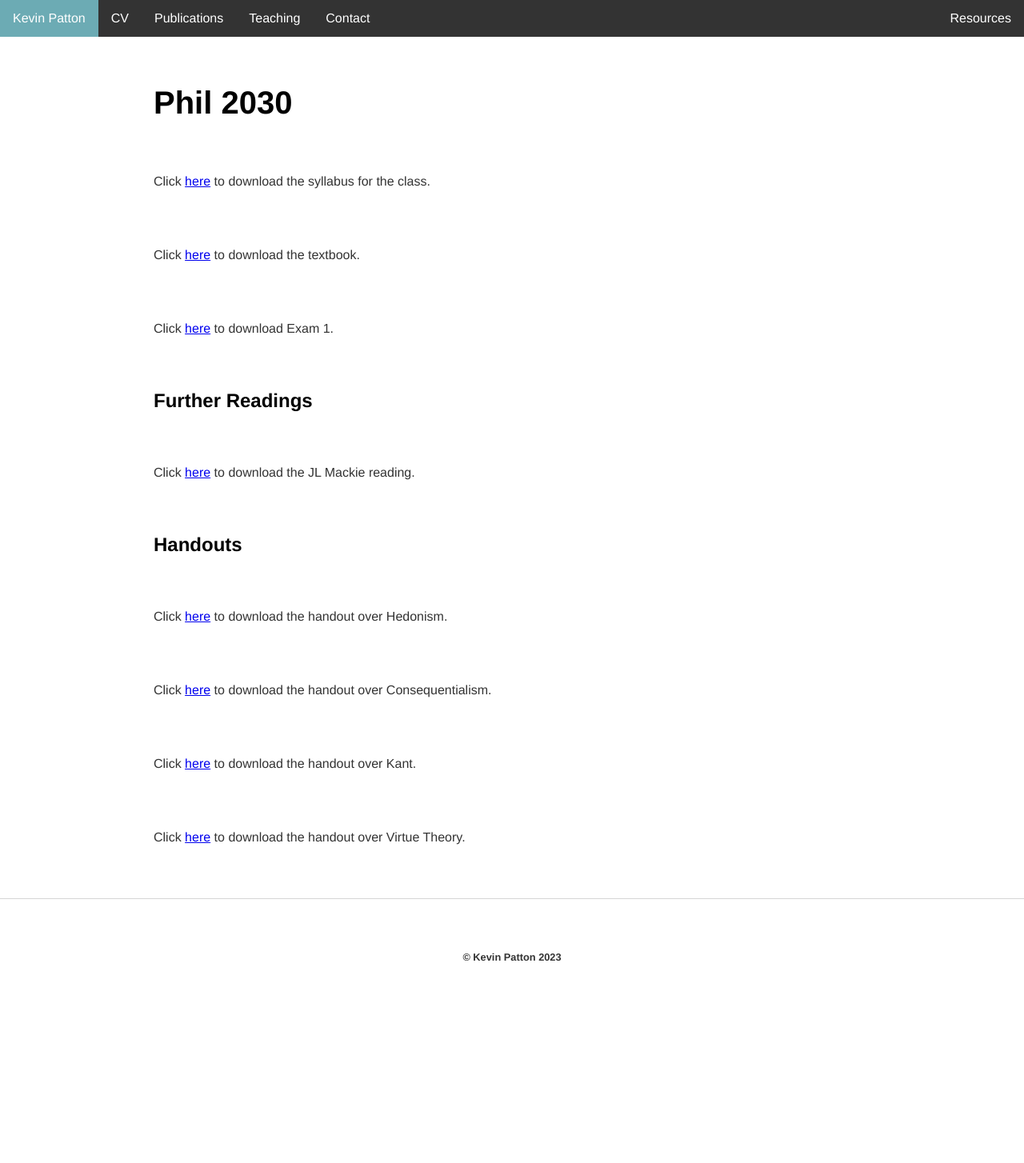
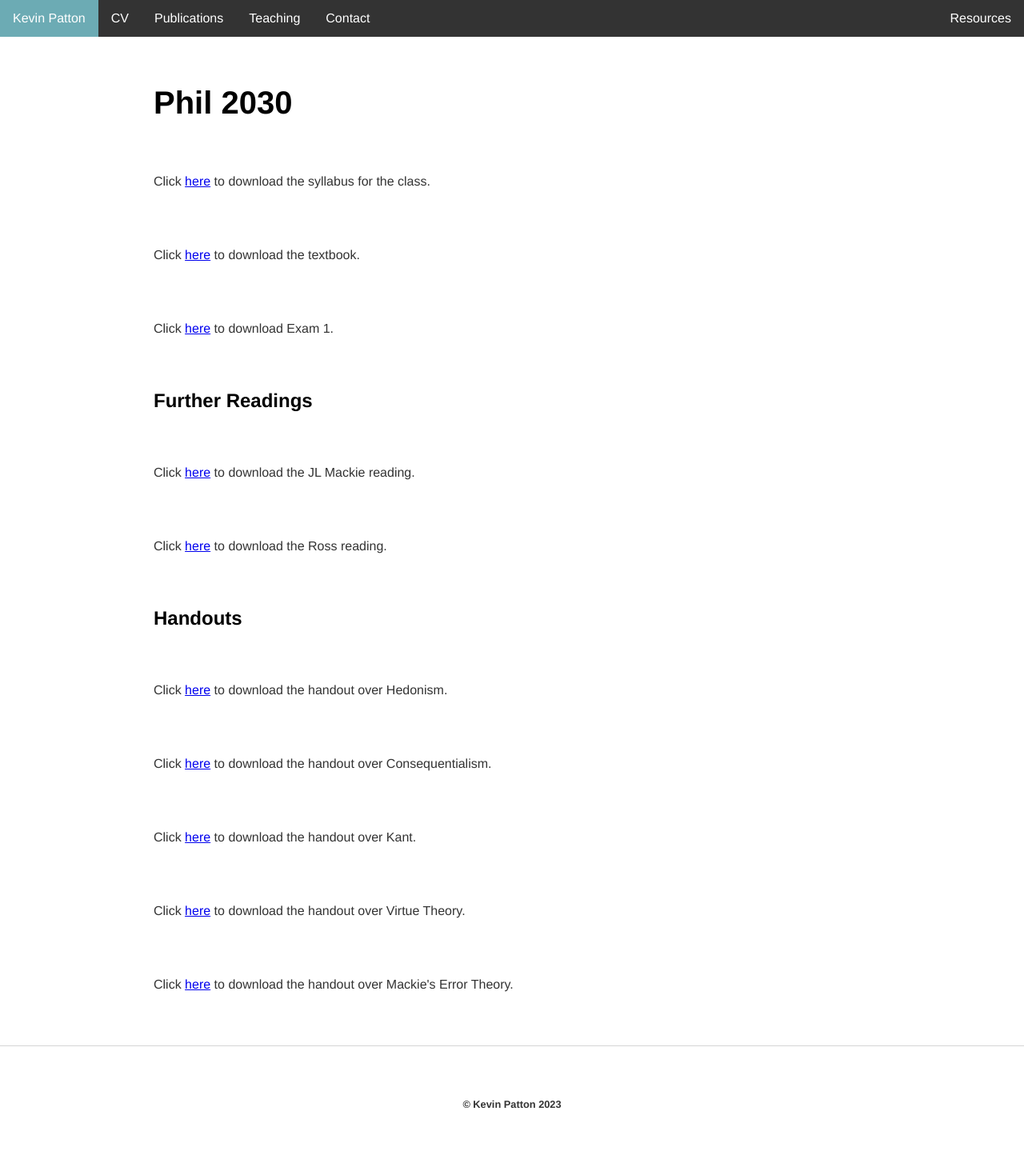
Before and after one commit to kevinjpatton/kevinjpatton.github.io, a Jekyll site: the page built from teaching/phil_2030/index.html, in a window 1280 px wide. Shown: the whole page at 80% size. Built offline with Jekyll 4.4.1, drawn with Linux system fonts in a browser that asks for light colours; Markdown is read by kramdown in place of the engine named in the settings; before the commit the page ends 1270 px from its top, so only the background shows below that.

Commit message:
Update index.html

```diff
--- a/teaching/phil_2030/index.html
+++ b/teaching/phil_2030/index.html
@@ -8,8 +8,10 @@ title: Teaching - Phil 2030
 <p>Click <a href="/teaching/phil_2030/Exam 1 - No Mackie - Modified Sp23.pdf" target="_blank">here</a> to download Exam 1.</p>
 <h2>Further Readings</h2>
 <p>Click <a href="/banda/JL Mackie - The Subjectivity of Values.pdf" target="_blank">here</a> to download the JL Mackie reading.</p>
+<p>Click <a href="/teaching/phil_2030/W.D. Ross - What Makes Right Actions Right.pdf" target="_blank">here</a> to download the Ross reading.</p>
 <h2>Handouts</h2>
 <p>Click <a href="/teaching/phil_2030/Handout - Hedonism.pdf" target="_blank">here</a> to download the handout over Hedonism.</p>
 <p>Click <a href="/teaching/phil_2030/Handout - Consequentialism.pdf" target="_blank">here</a> to download the handout over Consequentialism.</p>
 <p>Click <a href="/teaching/phil_2030/Handout - Kantian Ethics.pdf" target="_blank">here</a> to download the handout over Kant.</p>
 <p>Click <a href="/teaching/phil_2030/Handout - Virtue Theory.pdf" target="_blank">here</a> to download the handout over Virtue Theory.</p>
+<p>Click <a href="/teaching/phil_2030/Handout - Mackie - 2030.pdf" target="_blank">here</a> to download the handout over Mackie's Error Theory.</p>
```
